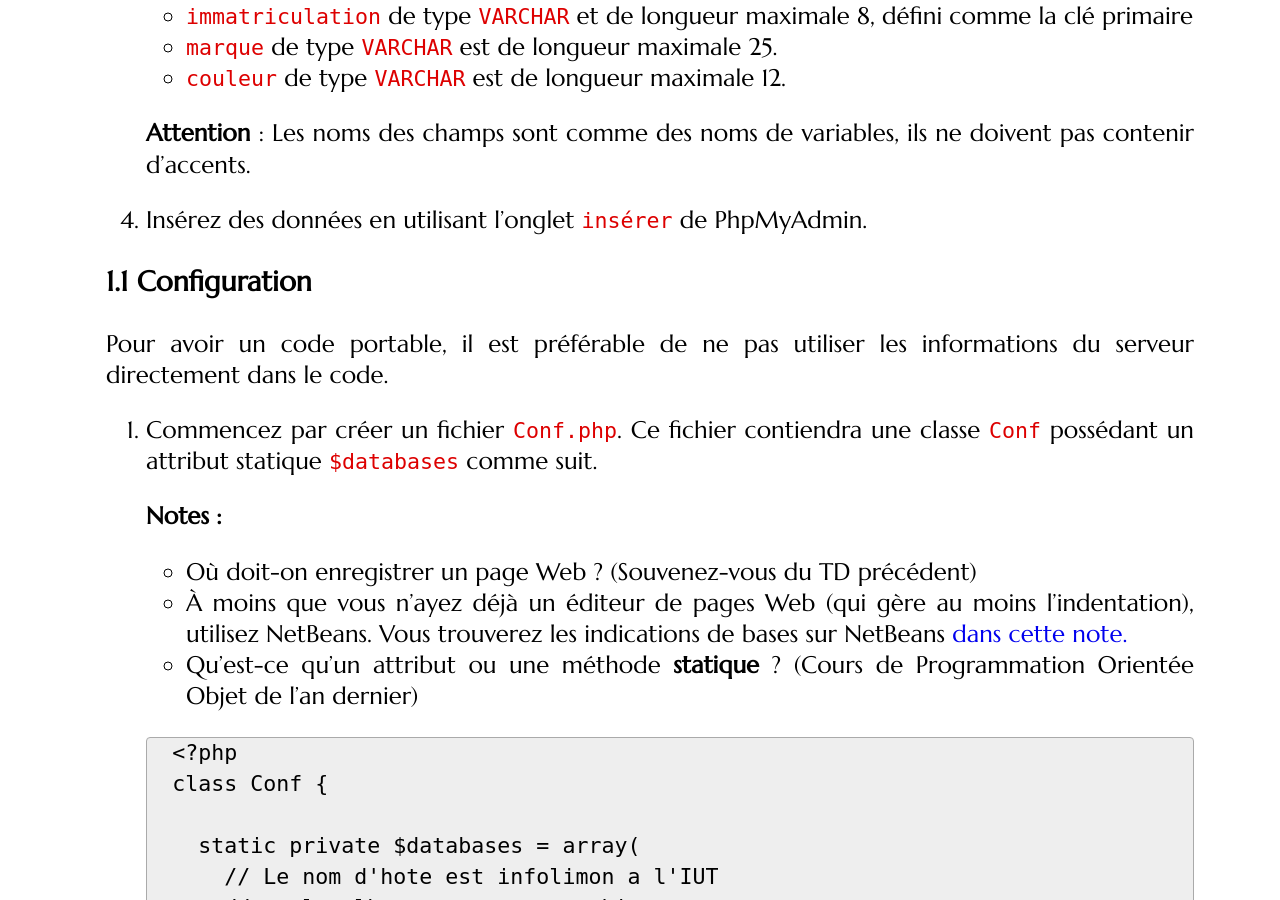
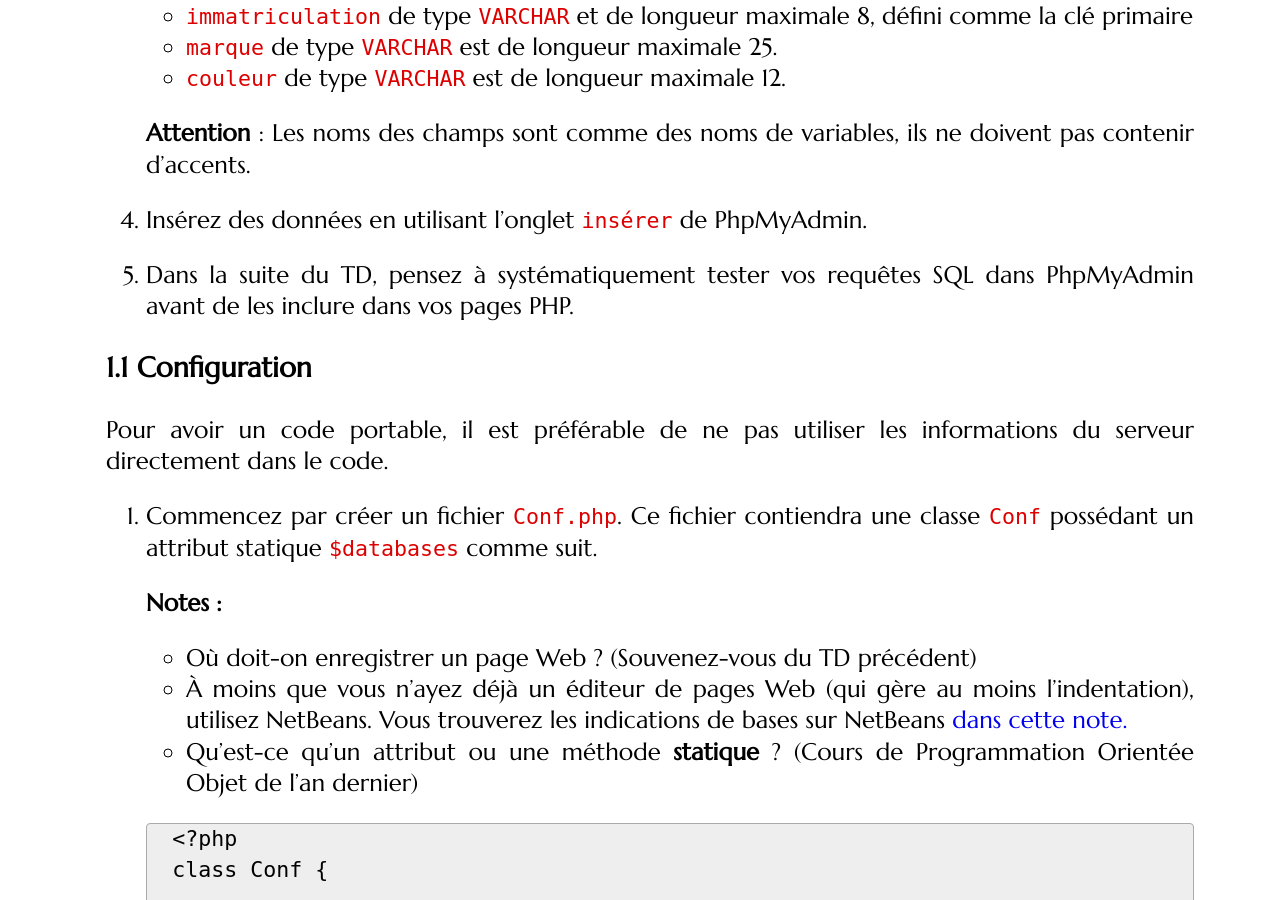
Before and after one commit to romainlebreton/R3.01-DeveloppementWeb, a Jekyll site: the page built from tutorials/tutorial2.md, in a window 1280 px wide and 900 px high, scrolled down 813 px. Built offline with Jekyll 4.4.1, drawn with Linux system fonts in a browser that asks for light colours; some web fonts are replaced.

Commit message:
Update tutorial2.md

```diff
--- a/tutorials/tutorial2.md
+++ b/tutorials/tutorial2.md
@@ -38,6 +38,8 @@ Le login est votre login IUT et votre mot de passe initial votre numéro  INE.
    ils ne doivent pas contenir d'accents.
 
 3. Insérez des données en utilisant l'onglet `insérer` de PhpMyAdmin.
+
+4. Dans la suite du TD, pensez à systématiquement tester vos requêtes SQL dans PhpMyAdmin avant de les inclure dans vos pages PHP.
 
 ### Configuration
 
```
